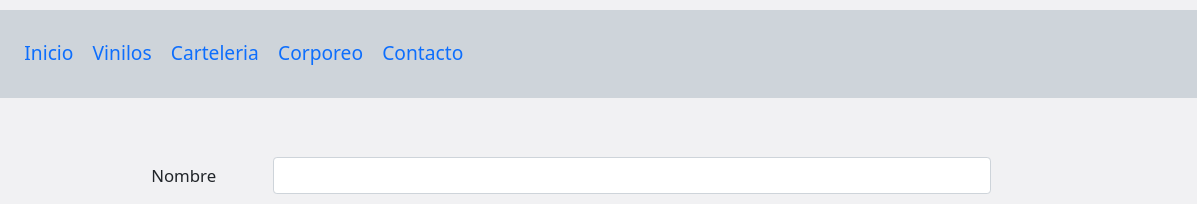
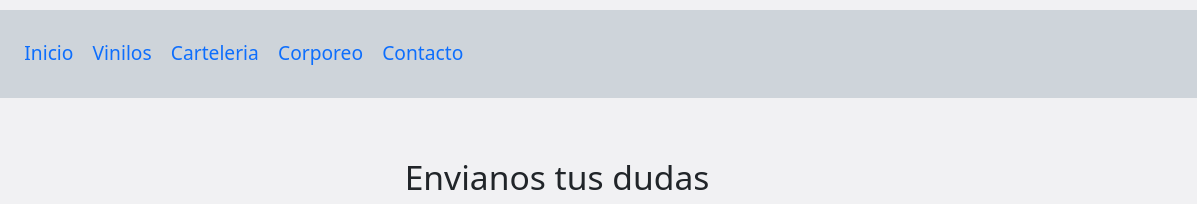
Before and after one commit to Soledad1995/sumandosass, a website: page contacto.html in a window 1280 px wide. Shown: the top 204 px of the page, 83-1280 px from the left. Drawn offline with nearby package versions, Linux system fonts and the light colour scheme.

Commit message:
cambio en index

```diff
--- a/contacto.html
+++ b/contacto.html
@@ -62,12 +62,14 @@
             <div class="row">
                 <div class="col">
                   <div class="row mb-3">
+                    <h3>Envianos tus dudas</h3>
                     <label for="colFormLabelSm" class="col-sm-2 col-form-label col-form-label-sm">Nombre</label>
                     <div class="col-sm-10">
                       <input type="text" class="form-control form-control-sm" id="colFormLabelSm" placeholder="">
                     </div>
                   </div>
                   <div class="row mb-3">
+
                     <label for="colFormLabelSm" class="col-sm-2 col-form-label">Email</label>
                     <div class="col-sm-10">
                       <input type="email" class="form-control form-control-sm" id="colFormLabelSm" placeholder="">
@@ -95,7 +97,7 @@
                     <h4>¿Donde Estamos?</h4>
                     <p><iframe width="280px" height="280px" src="https://www.openstreetmap.org/export/embed.html?bbox=-65.2058529853821%2C-26.836306169452747%2C-65.18941640853883%2C-26.825717560798743&amp;layer=mapnik" frameborder="0">
                     </iframe><br>Asuncion 222 <br>San Miguel de Tucuman <br>Lu a Sa 8 a 18 hs</p>
-
+                  </div>
 
                 </div>
             </div>
```
Also changed, not shown: index.html (+3 -4 lines), carteleria.html (indentation only). Lines whose indentation alone changed are shown as unchanged.
